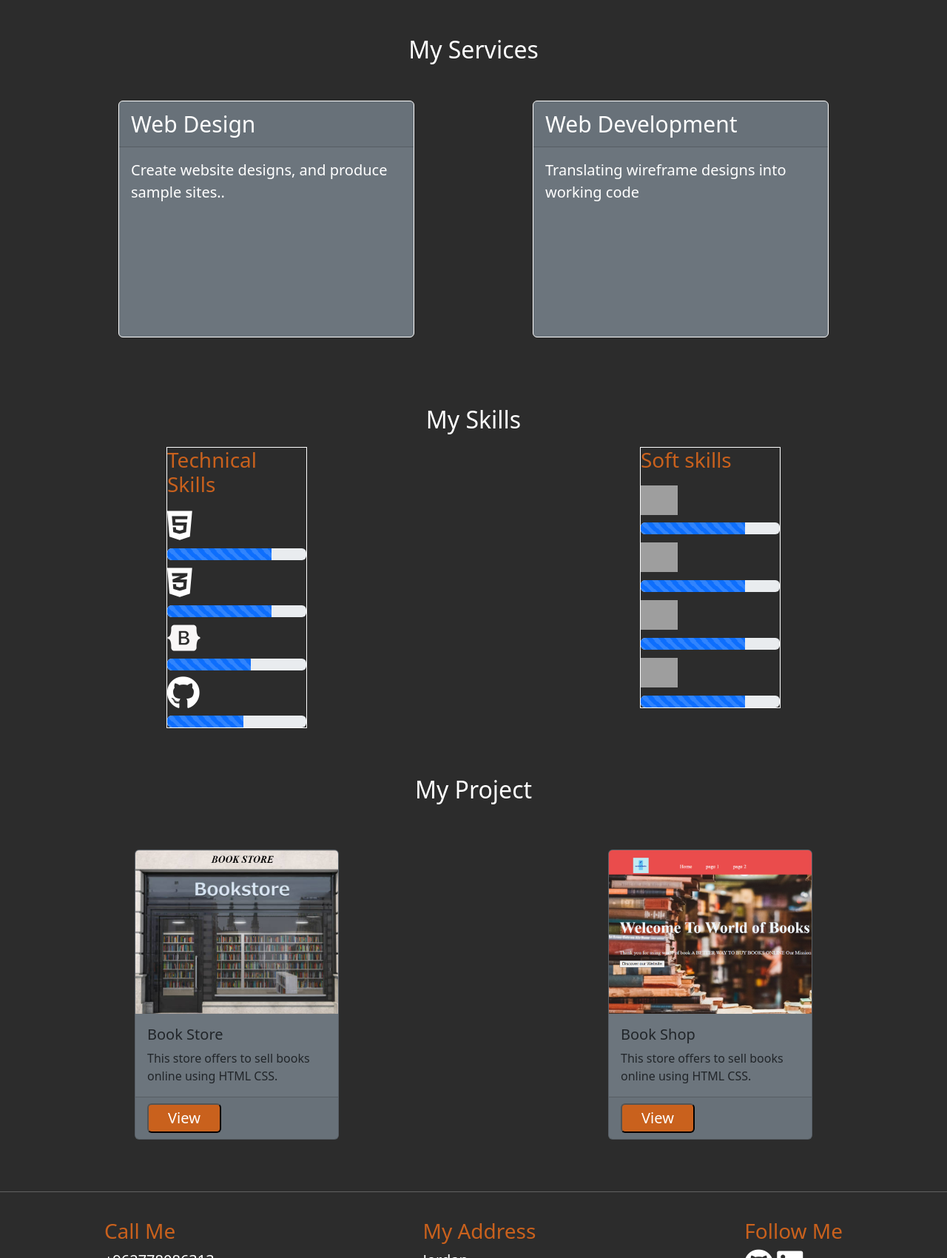
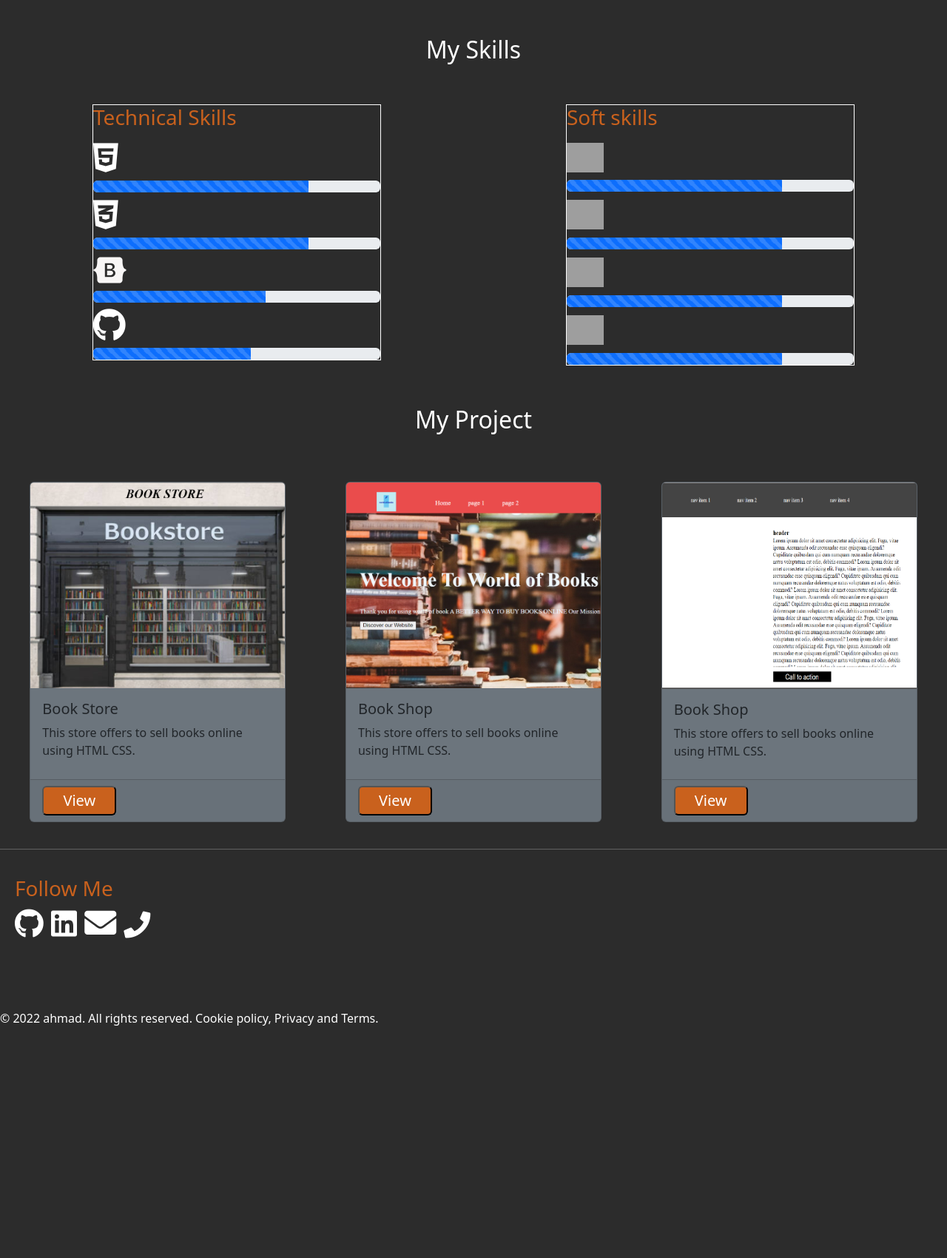
Before and after one commit to AhmadyZahran/portfolio, a plain HTML site: page index.html in a window 1280 px wide. Shown: the part 1100-2800 px from the top of the page at 74% size. After the commit the page ends 2514 px from the top, so only its background shows below. Drawn offline with nearby package versions, Linux system fonts and the light colour scheme; grey boxes are pictures that could not be loaded.

Commit message:
upload some information

```diff
--- a/index.html
+++ b/index.html
@@ -9,11 +9,9 @@
     <link href="https://cdn.jsdelivr.net/npm/bootstrap@5.2.0/dist/css/bootstrap.min.css" rel="stylesheet"
         integrity="sha384-gH2yIJqKdNHPEq0n4Mqa/HGKIhSkIHeL5AyhkYV8i59U5AR6csBvApHHNl/vI1Bx" crossorigin="anonymous">
 
-    <link href="    https://cdn.jsdelivr.net/npm/bootstrap@5.2.0/dist/js/bootstrap.bundle.min.js
-    " rel="stylesheet" integrity="sha384-gH2yIJqKdNHPEq0n4Mqa/HGKIhSkIHeL5AyhkYV8i59U5AR6csBvApHHNl/vI1Bx"
-        crossorigin="anonymous">
+
     <link rel="stylesheet" href="style.css">
-    <script src='https://kit.fontawesome.com/a076d05399.js' crossorigin='anonymous'></script>
+
     <link rel="stylesheet" href="https://use.fontawesome.com/releases/v5.15.4/css/all.css"
         integrity="sha384-DyZ88mC6Up2uqS4h/KRgHuoeGwBcD4Ng9SiP4dIRy0EXTlnuz47vAwmeGwVChigm" crossorigin="anonymous">
 
@@ -23,7 +21,7 @@
 
 <body>
     <header>
-        <nav class="navbar navbar-expand-lg bg-light">
+        <nav id="nav-bar" class="navbar navbar-expand-lg ">
             <div class="container-fluid  ">
                 <a class=" logo navbar-brand fw-bold  ms-4" href="#">Ahmad</a>
                 <button class="navbar-toggler" type="button" data-bs-toggle="collapse"
@@ -85,59 +83,20 @@
 
     <section class="section2 single_section" id="about_me" data-aos="flip-left">
 
-        <h2 style="color: white;" style="font-size:50px ;">About Me</h2>
+        <h5 style="color: white;  font-size: 60px; ">About Me</h5>
         <br>
         <h3 style="font-size:40px ;">Full stack web developer</h3>
         <br>
-        <p style="color:white  ; "> I can provide clean code and pixel perferct design. I also make the website more
+        <p style="color:white"> I can provide clean code and pixel perfect design. I also make the website more
             interactive by web animations.
         </p>
         <button class="about-button"><a href="#contact_me">Contact</a></button>
     </section>
 
-    <section class="single_section" id="my-services" data-aos="zoom-in">
-        <h2 style="color:white ; text-align: center; margin-bottom: 50px;">My Services</h2>
-        <div class="section3">
-
-
-
-            <div class="web-design service   card text-bg-secondary mb-3" style="max-width: 25rem;">
-                <div class="card-header">Web Design</div>
-                <div class="card-body">
-                    <!-- <h5 class="card-title">Web Design</h5> -->
-                    <p class="card-text">Create website designs, and produce sample sites..</p>
-                </div>
-            </div>
-            <div class="web-dev service card text-bg-secondary mb-3" style="max-width: 25rem;">
-                <div class="card-header">Web Development</div>
-                <div class="card-body">
-                    <!-- <h5 class="card-title">Web Development</h5> -->
-                    <p class="card-text">Translating wireframe designs into working code</p>
-                </div>
-            </div>
-
-            <!--
-            <div class="web-design service">
-
-
-                <h3 style="color:#C9611D ;">Web Design</h3>
-                <p>Create website designs, and produce sample sites.</p>
-
-            </div>
-            <div class="web-dev service">
-
-                <h3 style="color:#C9611D ;">Web Development</h3>
-                <p>Translating wireframe designs into working code.</p> -->
-
-        </div>
-        </div>
-        </div>
-    </section>
-
 
     <section class="single_section" id="my-skills" data-aos="fade-right" data-aos-offset="300"
         data-aos-easing="ease-in-sine">
-        <h2 class="skills_heading">My Skills</h2>
+        <h2 style="margin-bottom:45px" class="skills_heading">My Skills</h2>
 
 
         <div class="Technical-Skills">
@@ -227,12 +186,12 @@
 
     </div>
 
-    <h2 class="project_heading"> My Project</h2>
+    <h2 style="margin-bottom:45px ;" class="project_heading"> My Project</h2>
     <section class="single_section" id="my-project" data-aos="fade-left" data-aos-anchor="#example-anchor"
         data-aos-offset="1000" data-aos-duration="1000">
         <div class="row row-cols-1 row-cols-md-3 g-4">
             <div class="single_project  col ">
-                <div class="bg-secondary  card h-100">
+                <div class="width   bg-secondary      card h-100">
                     <img src="./css/store.png" class="card-img-top" alt="...">
                     <div class=" card-body">
                         <h5 class="My Shop">Book Store</h5>
@@ -249,15 +208,32 @@
 
         <div class="row row-cols-1 row-cols-md-3 g-4">
             <div class="single_project  col">
-                <div class="bg-secondary    card h-100">
+                <div class="width     bg-secondary        card h-100">
                     <img src="./css/welcom.png" class="card-img-top" alt="...">
                     <div class="card-body">
                         <h5 class="My Shop">Book Shop</h5>
                         <p class="card-text"> This store offers to sell books online using HTML CSS.</p>
                     </div>
                     <div class="card-footer">
-                        <small class="text-muted"><button id="buttonp"><a href="https://ahmadyzahran.github.io/home/"
+                        <small class="text-muted"><button id="buttonp"><a href="https://ahmadyzahran.github.io/My_Shop/"
                                     target="_blank"> View</a>
+                            </button></small>
+                    </div>
+                </div>
+            </div>
+        </div>
+
+        <div class="row row-cols-1 row-cols-md-3 g-4">
+            <div id="ahmad" class="single_project  col">
+                <div class="width     bg-secondary    card h-100">
+                    <img src="./css/flex.png" id="height" class="card-img-top" alt="...">
+                    <div class="card-body">
+                        <h5 class="My Shop">Book Shop</h5>
+                        <p class="card-text"> This store offers to sell books online using HTML CSS.</p>
+                    </div>
+                    <div class="card-footer">
+                        <small class="text-muted"><button id="buttonp"><a
+                                    href="https://ahmadyzahran.github.io/-flex-grid-/" target="_blank"> View</a>
                             </button></small>
                     </div>
                 </div>
@@ -276,35 +252,27 @@
         <section class='single_section_small' id="contact_me">
 
             <div class="contactme">
-                <!-- <div class="send single_contact">
-                    <h3>Send A Email</h3>
-                    <p>ahmadyousefzahran@gmail.com</p>
-                </div> -->
-                <div class="send single_contact">
-                    <h3>Call Me</h3>
-                    <p>+962778086313</p>
-                </div>
-                <div class="send single_contact">
-                    <h3>My Address</h3>
-                    <p>Jordan</p>
-                </div>
 
                 <div class="single_contact">
                     <h3>Follow Me</h3>
                     <a href="https://github.com/AhmadyZahran"><i class='fab fa-github'
                             style='font-size:40px;color:white'></i></a>
 
-                    <a href="https://www.linkedin.com/in/ahmad-zahran-67a269244/"><i class='fab fa-linkedin'
-                            style='font-size:40px;color:white'></i></a>
+                    <a style="margin:0 5px 0 5px ;" href="https://www.linkedin.com/in/ahmad-zahran-67a269244/"><i
+                            class='fab fa-linkedin' style='font-size:40px;color:white'></i></a>
 
+                    <a href="https://mail.google.com/mail/u/0/#inbox"> <i class="fa fa-envelope"
+                            style="font-size:43px;color:white"></i> </a>
 
+                    <a style="margin-left: 5px;" href="tel:+962778086313"> <i class="fa fa-phone"
+                            style="font-size:36px;color:white"></i> </a>
 
 
                 </div>
 
             </div>
         </section>
-
+        <div style="color:white ;"> © 2022 ahmad. All rights reserved. Cookie policy, Privacy and Terms.</div>
     </footer>
 
 
--- a/style.css
+++ b/style.css
@@ -6,9 +6,18 @@
 
 }
 
+#nav-bar {
+
+    background-color: #b8bbbe;
+    width: 100;
+
+}
+
+
 H2 {
     color: white;
     text-align: center;
+    /* font-size: 80px; */
 
 }
 
@@ -222,14 +231,14 @@ body {
 
 
 .tech {
-    width: 190px;
+    width: 390px;
     border: solid 1px white;
     margin: 10px;
     height: fit-content;
 }
 
 .soft {
-    width: 190px;
+    width: 390px;
     border: solid 1px white;
     margin: 10px;
     height: fit-content;
@@ -339,7 +348,7 @@ body {
 .contactme {
     display: flex;
     flex-direction: row;
-    justify-content: space-around;
+    justify-content: flex-start;
 
     color: white;
     font-size: 20px;
@@ -382,9 +391,15 @@ body {
 
 .single_project {
 
+    height: 460px;
 
 
-    width: 300px;
+
+    width: 370px;
+}
+
+#height {
+    height: 279px;
 }
 
 #my-project {
@@ -398,7 +413,14 @@ body {
 }
 
 .single_contact {
-    margin: 20px
+    margin: 20px;
+    text-align: start;
+    text-decoration: none;
+
+}
+
+.single_contact a {
+    text-decoration: none;
 }
 
 
@@ -443,11 +465,11 @@ body {
     }
 
     .project_heading {
-        margin-top: 300px;
+        margin-top: 325px;
     }
 
     #my-project .single_project {
-        margin-top: 30px;
+        margin-top: 45px;
         text-align: center;
     }
 
@@ -458,7 +480,7 @@ body {
 
     .contactme {
         font-size: 15px;
-        height: 50px;
+        height: 105px;
     }
 
     .send {
@@ -470,3 +492,12 @@ body {
         margin-bottom: 100px;
     }
 }
+
+
+@media (min-width:280px) {
+
+    .contactme {
+        height: 250px;
+    }
+
+}
```
Also changed, not shown: css/182710234-d132f52b-dc66-479a-83f6-81d3ee9517f5.png (added), css/flex.png (added), css/project3.png (added).
